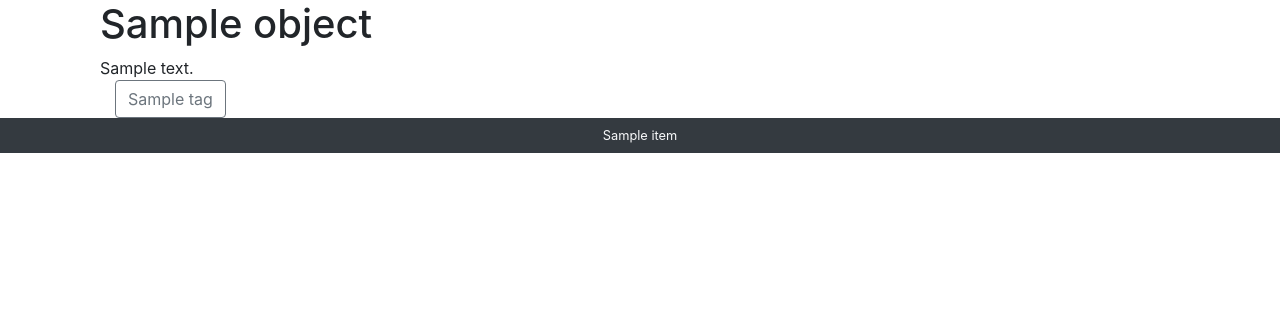
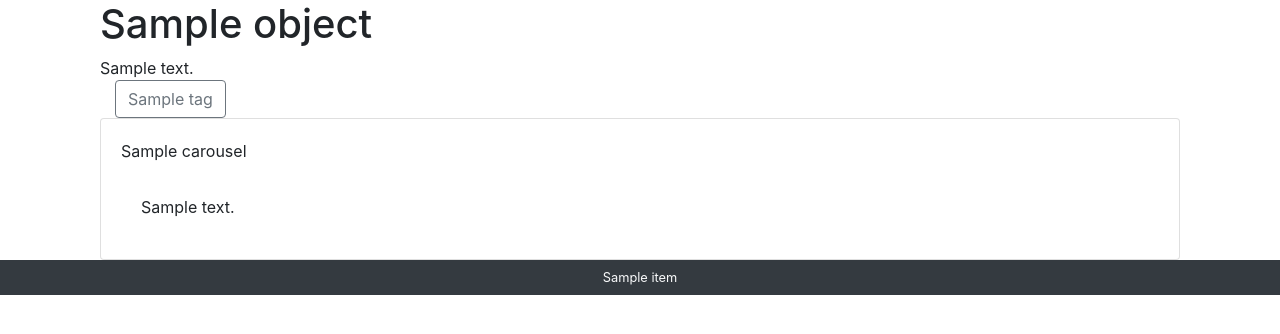
Before and after one commit to crazyscientist/aintnowiki, a Django app: template aintnowiki/anw/templates/page.html in a window 1280 px wide. Shown: the part 56-390 px from the top of the page. Run offline with Django 3.2, Linux system fonts and the light colour scheme; the template is opened without the code that fills it: most values are stand-ins (such as "Sample title", 1, 10 or a date in 2020); some libraries are stand-ins or nearby versions.

Commit message:
Added card deck to home/index page

```diff
--- a/aintnowiki/aintnowiki/settings.py
+++ b/aintnowiki/aintnowiki/settings.py
@@ -146,3 +146,5 @@ TINYMCE_DEFAULT_CONFIG = {
 	'verify_html': 'false',
 	# 'file_browser_callback': 'CustomFileBrowser'
 }
+
+ANW_HOMEPAGE = "home"
--- a/aintnowiki/anw/templates/page.html
+++ b/aintnowiki/anw/templates/page.html
@@ -11,5 +11,18 @@
                 <a href="{% url 'tags' tag %}" class="btn btn-outline-secondary">{{ tag }}</a>
             {% endfor %}
         </div>
+
+        {% if carousel %}
+            <div class="card-deck">
+                {% for p in carousel %}
+                    <div class="card">
+                        <div class="card-body">
+                            <div class="card-title">{{ p }}</div>
+                            <div class="card-body">{{ p.meta_description }}</div>
+                        </div>
+                    </div>
+                {% endfor %}
+            </div>
+        {% endif %}
     </div>
 {% endblock %}
--- a/aintnowiki/anw/urls.py
+++ b/aintnowiki/anw/urls.py
@@ -14,11 +14,12 @@ Including another URLconf
     2. Add a URL to urlpatterns:  path('blog/', include('blog.urls'))
 """
 from django.contrib import admin
+from django.conf import settings
 from django.urls import path, include
 
 import anw.views
 
 urlpatterns = [
-    path('', anw.views.PageView.as_view(), name="anw-home"),
+    path('', anw.views.HomeView.as_view(), {'slug': getattr(settings, "ANW_HOMEPAGE", "home")}, name="anw-home",),
     path('page/<slug:slug>', anw.views.PageView.as_view(), name="anw-page"),
 ]
```
Also changed, not shown: aintnowiki/anw/views.py (+20 -0 lines).
